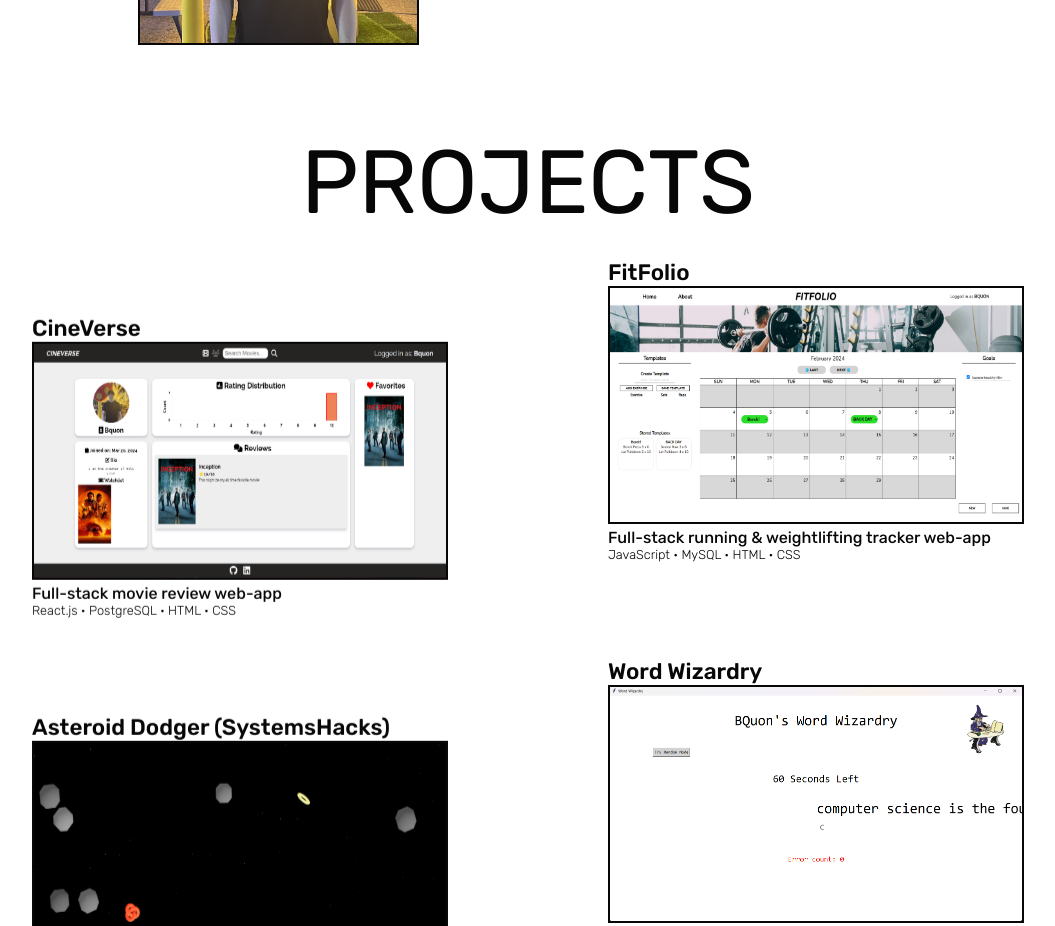
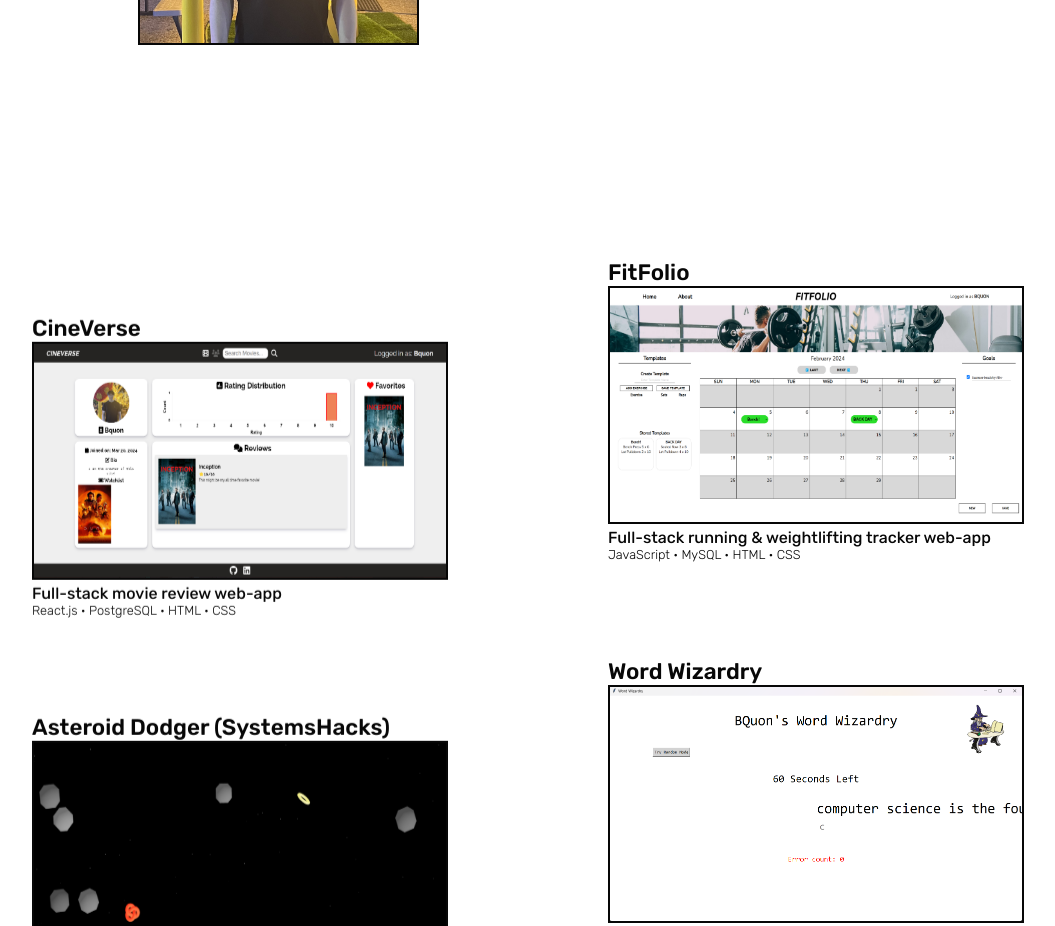
Before and after one commit to bnquon/Personal-Portfolio, a React (Vite) app: page / in a window 1280 px wide. Shown: the part 980-1906 px from the top of the page, without its empty margins (112-1167 px from the left). Built offline with nearby package versions, Linux system fonts and the light colour scheme.

Commit message:
Fixed projects

```diff
--- a/src/components/Projects/Projects.css
+++ b/src/components/Projects/Projects.css
@@ -115,7 +115,7 @@ a {
 
 @media screen and (max-width: 650px) {
     #projects {
-        padding-top: 8vh;
+        padding-top: 10vh;
     }
 
     #projectsTitle > h1 {
--- a/src/components/Projects/Projects.jsx
+++ b/src/components/Projects/Projects.jsx
@@ -30,7 +30,7 @@ export const Projects = () => {
     <div id='projects'>
 
         <div id="projectsTitle">
-            <h1 style={{transform: inView ? 'translateY(0)': 'translateY(100%)'}}>PROJECTS</h1>
+            <h1 style={{transform: (inView && isMobile) ? 'translateY(0)': 'translateY(100%)'}}>PROJECTS</h1>
         </div>
 
         <div id="gridContainer"  ref={headerInView}>
```
